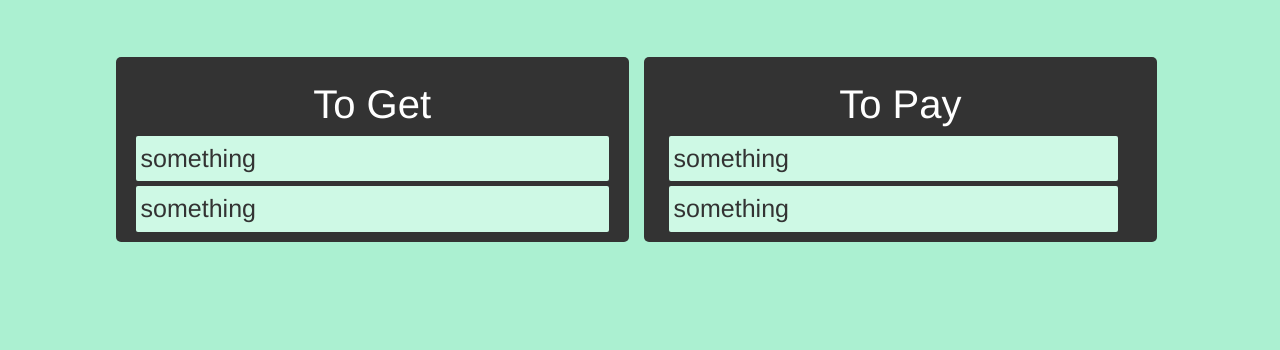
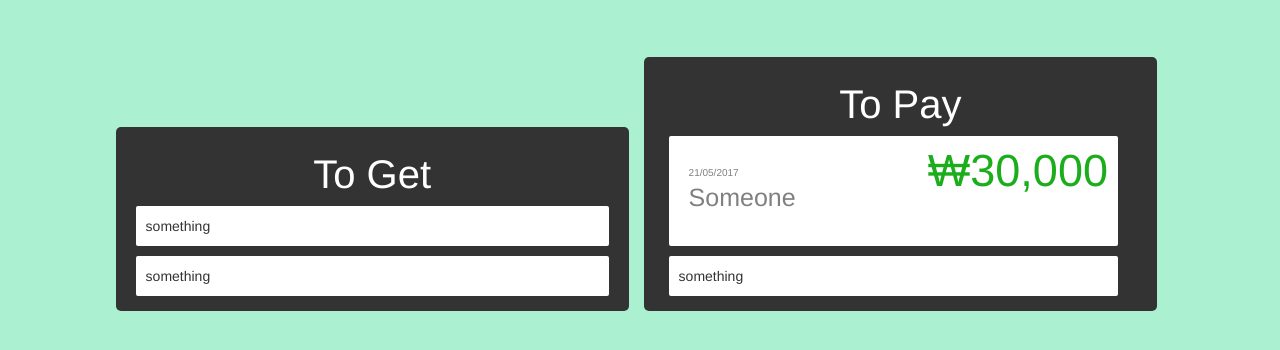
Before and after one commit to tsook/harathon, a Django app: page / in a window 1280 px wide. Shown: the part 59-409 px from the top of the page. Run offline with Django 3.2, Linux system fonts and the light colour scheme; some libraries are stand-ins or nearby versions.

Commit message:
webpage testing support

```diff
--- a/finance/static/css/finance.css
+++ b/finance/static/css/finance.css
@@ -51,9 +51,36 @@ body {
 }
 
 .debt-list div {
-	margin: 5px 0 5px 0;
+	margin: 10px 0 10px 0;
+	border-radius: 2px;
+	background-color: white;
+	padding: 10px;
+}
+
+.info-text{
+	color: gray;
+	width: 55%;
+	display: inline-block;
+	vertical-align: top;
+	margin: 0;
+}
+.info-text p:first-child{
+	margin: 0;
+	padding: 0;
+	font-size: 10px;
+}
+.info-text p:last-child{
+	margin: 0;
+	padding: 0;
 	font-size: 25px;
-	border-radius: 2px;
-	background-color: #cef9e5;
-	padding: 5px;
 }
+
+.money-text{
+	font-size: 45px;
+	color: #1bad1b;
+	text-align: right;
+	width: 45%;
+	display: inline-block;
+	vertical-align: top;
+	margin: 0;
+}
--- a/finance/templates/finance/home_page.html
+++ b/finance/templates/finance/home_page.html
@@ -12,7 +12,11 @@
 <div class="debt-section">
 	<h1> To Pay </h1>
 	<div class="debt-list" style="margin-left: 1%; margin-right: 4%">
-		<div> something </div>
+		<div>
+			<div class="info-text">
+				<p> 21/05/2017 </p>
+				<p> Someone </p>
+			</div><h2 class="money-text"> ₩30,000 </h2></div>
 		<div> something </div>
 	</div>
 </div>
```
